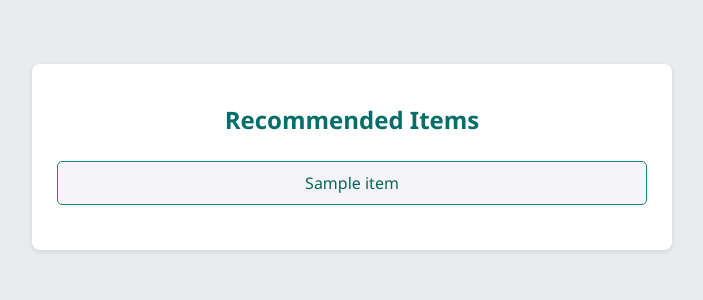
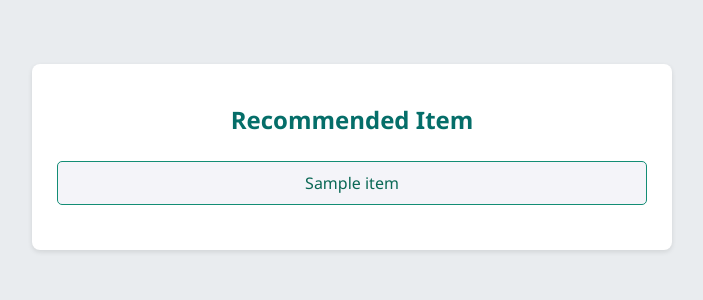
Before and after one commit to SA-K1B/Django_Grocery_recommendation, a Django app: template templates/recommend.html in a window 1280 px wide. Shown: the part 243-543 px from the top of the page, without its empty margins (288-991 px from the left). Run offline with Django 5.2, Linux system fonts and the light colour scheme; the template is opened without the code that fills it: most values are stand-ins (such as "Sample title", 1, 10 or a date in 2020).

Commit message:
template updated

```diff
--- a/templates/recommend.html
+++ b/templates/recommend.html
@@ -54,7 +54,14 @@
 </head>
 <body>
     <div>
-        <h2>Recommended Items</h2>
+        <h2>
+            {% if items|length > 1 %}
+                Recommended Items
+            {% else %}
+               Recommended Item
+            {% endif %}
+        </h2>
+
         <ul class="recommended-items">
             {% for item in items %}
                 <li>{{ item }}</li>
```
